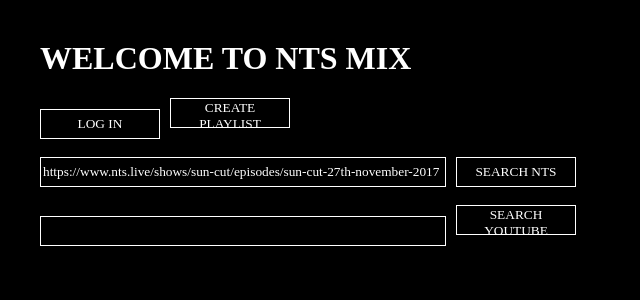
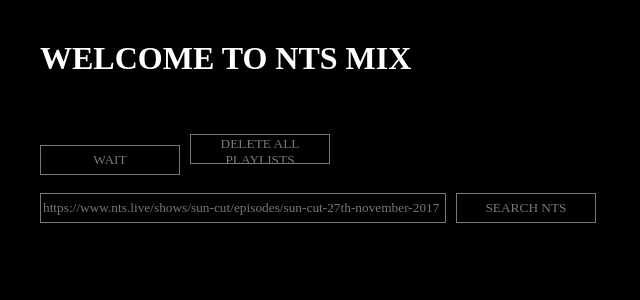
Before and after one commit to tedigc/nts-mix, a React (Create React App) app in the folder client/: page / in a window 1280 px wide. Shown: the top 300 px of the page, without its empty margins (0-640 px from the left). Built offline with nearby package versions, Linux system fonts and the light colour scheme.

Commit message:
Added full playlist creating functionality

```diff
--- a/client/src/App.js
+++ b/client/src/App.js
@@ -1,9 +1,4 @@
 /* global gapi */
-
-/**
- * USEFUL LINKS:
- *  - https://developers.google.com/youtube/v3/guides/auth/client-side-web-apps
- */
 
 import React, { Component } from 'react';
 import axios from 'axios';
@@ -23,67 +18,80 @@
   }
 `;
 
+const API_KEY        = 'AIzaSyB4gUJOW_UWz7u-OVeA9DFDFC8HBRxf1HY'; // API key is restricted, so can be public
+const CLIENT_ID      = '859070380405-o07ctoojjj77p6hqvo1qu04o8jr28k6t.apps.googleusercontent.com';
+const SCOPE          = 'https://www.googleapis.com/auth/youtube';
+const DISCOVERY_DOCS = ["https://www.googleapis.com/discovery/v1/apis/youtube/v3/rest"];
+const DO_NOT_DELETE  = 'PLQ3YpXF4Wmw85ntSyGtW3_b8Up02Yw66V'; // playlist ID. doesn't really matter if this goes public
+
+let GoogleAuth;
+
 class App extends Component {
 
   state = {
-    url       : 'https://www.nts.live/shows/sun-cut/episodes/sun-cut-27th-november-2017',
-    search    : '',
-    gapiReady : false,
-    tracklist : [],
-    code      : '',
-    token     : '',
+    gapiReady    : false,
     isAuthorized : false,
-    GoogleAuth : {}
+    tracklist    : [],
+    url          : 'https://www.nts.live/shows/sun-cut/episodes/sun-cut-27th-november-2017',
+    playlistId   : '',
+    status       : ''
   };
 
   constructor(props) {
     super(props);
+    this.initClient = this.initClient.bind(this);
+    this.handleAuthClick = this.handleAuthClick.bind(this);
+
     this.handleChange = this.handleChange.bind(this);
     this.findTracklist = this.findTracklist.bind(this);
-    this.handleAuthClick = this.handleAuthClick.bind(this);
     this.createPlaylist = this.createPlaylist.bind(this);
+    this.deleteAllPlaylists = this.deleteAllPlaylists.bind(this);
+    this.deletePlaylist = this.deletePlaylist.bind(this);
   }
 
-  componentDidMount() {
-    // this.loadYoutubeAPI();
-    let { search } = this.props.location;
-    if(search.includes("?code=")) {
+  componentWillMount() {
+    this.loadYoutubeAPI();
+  }
 
-      // extract code from url
-      let code = decodeURIComponent(this.props.location.search.split("=")[1]);
-      // if(code.charAt(code.length) === '#') code = code.slice(0, -1);
-      console.log(code);
-      this.setState({ code });
+  loadYoutubeAPI() {
+    console.log('loading youtube api');
+    const script = document.createElement("script");
+    script.src = "https://apis.google.com/js/api.js";
+    script.onload = () => {
+      this.setState({ gapiReady : true });
+      gapi.load('client:auth2', this.initClient);
+    };
+    document.body.appendChild(script);
+  }
 
-      // obtain access key
-      console.log("Access granted. Obtaining key.");
-      axios.post('/api/auth/token', { authCode : code })
-        .then((response) => {
-          console.log("token received");
-          console.log(response.data);
-          this.setState({ token : response.data });
-        })
-        .catch((error) => {
-          console.error(error);
-        });
-    }
+  /**
+   * Initialise GAPI client and check the user's sign in status
+   */
+  initClient() {
+    gapi.client.init({
+      'apiKey'   : API_KEY,
+      'clientId' : CLIENT_ID,
+      'scope'    : 'https://www.googleapis.com/auth/youtube',
+      discoveryDocs: DISCOVERY_DOCS
+      })
+      .then(() => {
+        GoogleAuth = gapi.auth2.getAuthInstance();
+        GoogleAuth.isSignedIn.listen((isAuthorized) => { this.setState({ isAuthorized }); });
+
+        let user = GoogleAuth.currentUser.get();
+        let isAuthorized = user.hasGrantedScopes(SCOPE);
+        this.setState({ isAuthorized });
+
+        // TODO delay setting LOG IN / LOG OUT text until this has been completed
+      });
   }
 
   handleAuthClick(e) {
     e.preventDefault();
-    let { isAuthorized } = this.state;
-    if(!isAuthorized) {
-      // log in
-      axios.get('/api/auth/code')
-        .then((res) => {
-          window.location = res.data.url;
-        })
-        .catch((err) => {
-          console.error(err);
-        });
+    if(GoogleAuth.isSignedIn.get()) {
+      GoogleAuth.signOut();
     } else {
-      // log out
-      console.log('logout');
+      GoogleAuth.signIn();
     }
   }
 
@@ -92,38 +100,154 @@
     if(e.target.name === "nts-link") {
       this.setState({ url : e.target.value });
     }
-    if(e.target.name === "yt-search") {
-      this.setState({ search : e.target.value });
-    }
   }
 
+  /**
+   * search NTS for a tracklist, and create a playlist from that
+   */
   findTracklist(e) {
+
+    this.setState({ status : 'SEARCHING FOR TRACKLIST'});
+
     e.preventDefault();
     const { url } = this.state;
     axios.post('/api/nts/tracklist', { url })
       .then((result) => {
-        this.setState({ tracklist : result.data.tracklist });
+        let { tracklist } = result.data;
+        this.setState({ tracklist });
+
+        Promise.all(tracklist.map((track) => {
+            return this.searchForTrack(track);
+          }))
+          .then((response) => {
+            let trackIds = [];
+            for(let result of response) {
+              trackIds.push(result.items[0].id.videoId);
+            }
+            this.createPlaylist(trackIds);
+            // this.addAllSongs([0, 1, 2, 3, 4]);
+          });
       });
   }
 
-  createPlaylist() {
-    console.log("creating playlist");
+  searchForTrack(track) {
+    let parameters = {
+      part : 'snippet',
+      maxResults: 5,
+      order: 'relevance',
+      q : track
+    };
+    let request = gapi.client.youtube.search.list(parameters);
+    return new Promise((resolve, reject) => {
+      request.execute((res) => {
+        resolve(res);
+      });
+    });
+  }
 
-    let request = gapi.client.youtube.playlists.insert({
+  /**
+   * TODO remove this method
+   *
+   * removes all playlists, except for my own "lectures and talks" playlist
+   */
+  deleteAllPlaylists() {
+    console.log('Deleting all playlists');
+
+    let parameters = {
+      part      : 'snippet',
+      mine      : true,
+      maxResultd: 25
+    };
+
+    let request = gapi.client.youtube.playlists.list(parameters);
+    request.execute((res) => {
+      for(let item of res.items) {
+        if(item.id !== DO_NOT_DELETE) {
+          this.deletePlaylist(item.id);
+        }
+      }
+    });
+  }
+
+  /**
+   * Create a brand new playlist, and fill it with a collection of tracks based on IDs
+   * @param {array} trackIds
+   */
+  createPlaylist(trackIds) {
+
+    this.setState({ status : 'CREATING PLAYLIST'});
+
+    // define parameters
+    let parameters = {
       part: 'snippet, status',
       resource: {
         snippet: {
           title: 'Test Playlist',
-          description: 'Ayy Lmao'
+          description: 'Test playlist for NTS mix'
         },
         status: {
           privacyStatus: 'private'
         }
       }
+    };
+
+    // execute request
+    let request = gapi.client.youtube.playlists.insert(parameters);
+    request.execute((res) => {
+      let playlistId = res.id;
+      console.log(`Playlist Created with ID ${playlistId}`);
+      this.setState({ status : 'ADDING SONGS' });
+      this.addAllSongs(playlistId, trackIds);
     });
+  }
+
+  /**
+   * Delete the YouTube playlist with the given ID
+   *
+   * @param {string} playlistId
+   */
+  deletePlaylist(playlistId) {
+
+    let request = gapi.client.youtube.playlists.delete({ id : playlistId });
     request.execute((res) => {
       console.log(res);
     });
+  }
+
+  /**
+   * Given an array of YouTube video IDs, add those videos to the playlist with the specified ID
+   * @param {string}       playlistId
+   * @param {array:string} trackIds
+   */
+  addAllSongs(playlistId, trackIds) {
+    let sequence = Promise.resolve();
+    for(let id of trackIds) {
+      sequence = sequence.then(() => {
+        return new Promise((resolve, reject) => {
+
+          // define parameters
+          let parameters = {
+            part : 'snippet',
+            snippet : {
+              playlistId : playlistId,
+              resourceId : {
+                kind : 'youtube#video',
+                videoId: id
+              }
+            }
+          };
+
+          // execute request
+          let request = gapi.client.youtube.playlistItems.insert(parameters);
+          request.execute((res) => {
+            console.log(res);
+            console.log('added song successfully : ' + res.snippet.title);
+            resolve();
+          });
+
+        });
+      })
+    }
   }
 
   /**
@@ -139,30 +263,34 @@
   }
 
   render() {
-    let { isAuthorized } = this.state;
-    let loginText = (isAuthorized) ? 'LOG OUT' : 'LOG IN';
+    let { isAuthorized, status, gapiReady } = this.state;
+
+    let loginText;
+    if(gapiReady) {
+      loginText = (isAuthorized) ? 'LOG OUT' : 'LOG IN';
+    } else {
+      loginText = 'WAIT';
+    }
+
     return (
       <div className="App">
         <h1>WELCOME TO NTS MIX</h1>
 
-        <button onClick={this.handleAuthClick}>{loginText}</button>
-        <button onClick={this.createPlaylist} style={{ marginLeft: 10 }}>CREATE PLAYLIST</button>
+        <span>{status}</span>
+
+        <br/>
+        <br/>
+
+        <button onClick={this.handleAuthClick} disabled={!gapiReady}>{loginText}</button>
+        <button onClick={this.deleteAllPlaylists} disabled={!gapiReady || !isAuthorized} style={{ marginLeft: 10 }}>DELETE ALL PLAYLISTS</button>
 
         <br/>
         <br/>
 
         {/* NTS Track List Search */}
         <form onSubmit={this.findTracklist}>
-          <input type="text" name="nts-link" value={this.state.url} onChange={this.handleChange}/>
-          <button>SEARCH NTS</button>
-        </form>
-
-        <br/>
-
-        {/* Temporary YouTube API Test */}
-        <form onSubmit={this.apiTest}>
-          <input type="text" name="yt-search" value={this.state.search} onChange={this.handleChange}/>
-          <button className="button" >SEARCH YOUTUBE</button>
+          <input type="text" name="nts-link" value={this.state.url} disabled={!gapiReady || !isAuthorized} onChange={this.handleChange}/>
+          <button value={this.state.url} disabled={!gapiReady || !isAuthorized}>SEARCH NTS</button>
         </form>
 
         <br/>
--- a/client/src/index.css
+++ b/client/src/index.css
@@ -19,10 +19,15 @@
     margin-right: 10px;
 }
 
+input:disabled {
+    color: #777777;
+    border-color: #777777;
+}
+
 button {
     background-color: #000000;
     color: #FFFFFF;
-    width: 120px;
+    width: 140px;
     height: 30px;
     border: 1px solid white;
     transition: all .25s ease 0s;
```
Also changed, not shown: 1 other file (tests, documents, lock files or other folders).
